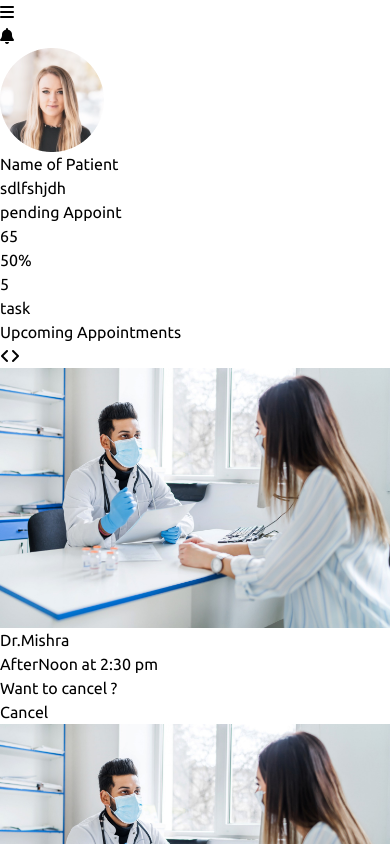
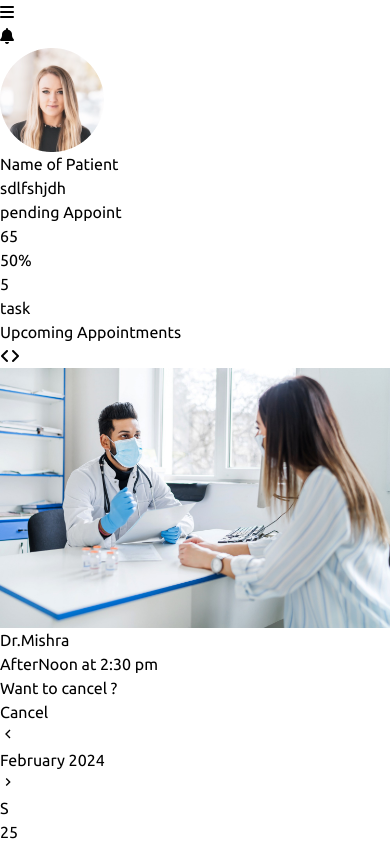
Before and after one commit to AppointNext/appointnext, a React (Vite) app in the folder client/: page /dashboard in a window 390 px wide. Shown: the top 844 px of the page. Built offline with nearby package versions, Linux system fonts and the light colour scheme.

Commit message:
added calender functionaliy for mobile

```diff
--- a/client/package.json
+++ b/client/package.json
@@ -12,6 +12,7 @@
   "dependencies": {
     "@reduxjs/toolkit": "^2.2.1",
     "axios": "^1.6.7",
+    "date-fns": "^3.3.1",
     "firebase": "^10.8.1",
     "js-cookie": "^3.0.5",
     "react": "^18.2.0",
--- /dev/null
+++ b/client/src/components/Dashboard/Calender.jsx
@@ -0,0 +1,69 @@
+import React, { useState } from "react";
+import { format, addDays, startOfWeek } from "date-fns";
+import { GrFormPrevious } from "react-icons/gr";
+import { MdNavigateNext } from "react-icons/md";
+
+const Calendar = () => {
+  const [currentDate, setCurrentDate] = useState(new Date());
+
+  const days = [];
+  const startDate = startOfWeek(currentDate);
+
+  // Generate dates for the current week
+  for (let i = 0; i < 7; i++) {
+    const date = addDays(startDate, i);
+    const dayInitial = format(date, "E")[0];
+    const dayOfMonth = format(date, "d");
+    days.push({ dayInitial, dayOfMonth });
+  }
+
+  const goToPreviousWeek = () => {
+    setCurrentDate((prevDate) => addDays(prevDate, -7));
+  };
+
+  const goToNextWeek = () => {
+    setCurrentDate((prevDate) => addDays(prevDate, 7));
+  };
+
+  return (
+    <div className="container mx-auto">
+      <div className="flex justify-between items-center mb-4">
+        <button
+          className="px-2 py-1 rounded  text-black"
+          onClick={goToPreviousWeek}
+        >
+          <GrFormPrevious />
+        </button>
+        <h2 className="text-sm">{format(startDate, "MMMM yyyy")}</h2>
+        <button className="px-2 py-1 rounded text-black" onClick={goToNextWeek}>
+          <MdNavigateNext />
+        </button>
+      </div>
+      <div className="grid grid-cols-7 gap-2">
+        {days.map(({ dayInitial, dayOfMonth }) => (
+          <div
+            key={dayInitial + dayOfMonth}
+            className={` rounded-3xl p-1 text-center flex flex-col justify-center items-center ${
+              new Date().getDate() === parseInt(dayOfMonth)
+                ? "bg-black text-white"
+                : "text-black bg-gray-200"
+            }`}
+          >
+            <div className="font-bold">{dayInitial}</div>
+            <div
+              className={`${
+                new Date().getDate() === parseInt(dayOfMonth)
+                  ? "bg-blue-400 text-white rounded-full w-full"
+                  : ""
+              }`}
+            >
+              {dayOfMonth}
+            </div>
+          </div>
+        ))}
+      </div>
+    </div>
+  );
+};
+
+export default Calendar;
--- a/client/src/components/Test/Test.jsx
+++ b/client/src/components/Test/Test.jsx
@@ -1,12 +1,52 @@
-import React from "react";
-import MyCalendar from "../Auth/LoginForm";
+import React, { useState } from "react";
+import { format, addDays, startOfWeek } from "date-fns";
 
-const Test = () => {
+const Calendar = () => {
+  const [currentDate, setCurrentDate] = useState(new Date());
+
+  const days = [];
+  const startDate = startOfWeek(currentDate);
+
+  // Generate dates for the current week
+  for (let i = 0; i < 7; i++) {
+    const date = addDays(startDate, i);
+    days.push(format(date, "EEE dd"));
+  }
+
+  const goToPreviousWeek = () => {
+    setCurrentDate((prevDate) => addDays(prevDate, -7));
+  };
+
+  const goToNextWeek = () => {
+    setCurrentDate((prevDate) => addDays(prevDate, 7));
+  };
+
   return (
-    <div>
-      <MyCalendar selectedDate={new Date(2023, 3, 7)} />
+    <div className="container mx-auto">
+      <div className="flex justify-between items-center mb-4">
+        <button
+          className="px-2 py-1 rounded bg-blue-500 text-white"
+          onClick={goToPreviousWeek}
+        >
+          Prev
+        </button>
+        <h2 className="text-xl font-bold">{format(startDate, "MMMM yyyy")}</h2>
+        <button
+          className="px-2 py-1 rounded bg-blue-500 text-white"
+          onClick={goToNextWeek}
+        >
+          Next
+        </button>
+      </div>
+      <div className="grid grid-cols-7 gap-2">
+        {days.map((day) => (
+          <div key={day} className="bg-gray-200 p-2 text-center">
+            {day}
+          </div>
+        ))}
+      </div>
     </div>
   );
 };
 
-export default Test;
+export default Calendar;
--- a/client/src/pages/Dashboard.jsx
+++ b/client/src/pages/Dashboard.jsx
@@ -3,9 +3,9 @@ import Appointment from "../components/Dashboard/Appointment";
 import Nav from "../components/Dashboard/Nav";
 import Hero from "../components/Dashboard/Hero";
 import { useSelector } from "react-redux";
+import Calendar from "../components/Dashboard/Calender";
 
 const Dashboard = () => {
-  const user = useSelector((state) => state.auth.userData);
   return (
     <div className="flex flex-col gap-2">
       <Nav />
@@ -20,9 +20,14 @@ const Dashboard = () => {
         </div>
         <Appointment />
       </div>
+      <div className="border-2 p-1 border-slate-200">
+        <Calendar />
+      </div>
       <div>
         <Appointment />
       </div>
+      <br />
+      <br />
     </div>
   );
 };
```
Also changed, not shown: 2 other files (tests, documents, lock files or other folders).
